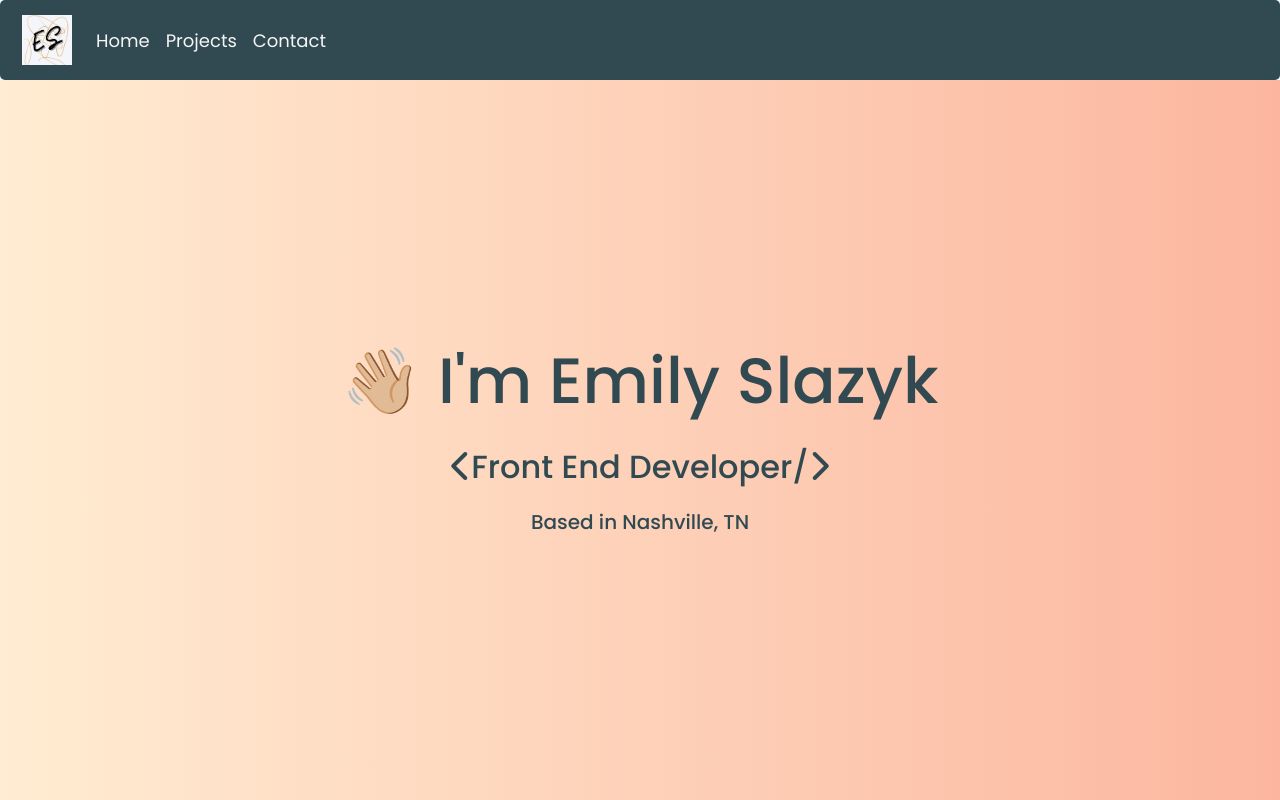
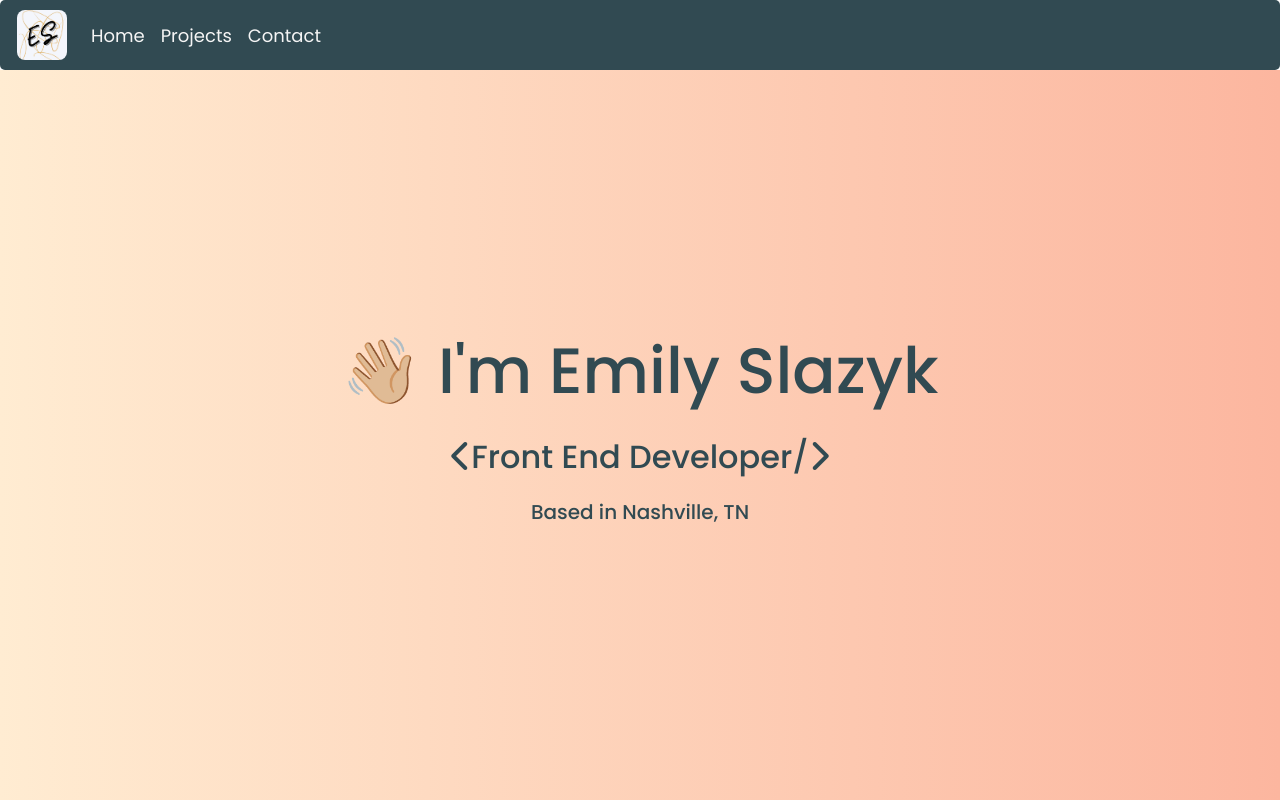
Before and after one commit to eslazyk10/portfolio-3-vanillajs, a plain HTML site: page index.html in a window 1280 px wide. Shown: the top 800 px of the page. Drawn offline with nearby package versions, Linux system fonts and the light colour scheme.

Commit message:
added border radius to logo in navbar

```diff
--- a/index.html
+++ b/index.html
@@ -16,9 +16,9 @@
 </head>
 <body>
     <header class="header">
-        <nav class="navbar navbar-expand-lg navbar-dark" style="background-color: #314a52; border-radius: 5px; padding: 10px;">
+        <nav class="navbar navbar-expand-lg navbar-dark" style="background-color: #314a52; border-radius: 5px; padding: 5px;">
             <div class="container-fluid">
-                <a class="navbar-brand" href="#"><img src="/images/personal-logo.png" alt="Logo" width="50"></a>
+                <a class="navbar-brand" href="#"><img src="/images/personal-logo.png" alt="Logo" width="50" style="border-radius: 8px;"></a>
                 <button class="navbar-toggler" type="button" data-bs-toggle="collapse" data-bs-target="#navbarNavAltMarkup"
                     aria-controls="navbarNavAltMarkup" aria-expanded="false" aria-label="Toggle navigation">
                     <span class="navbar-toggler-icon"></span>
```
